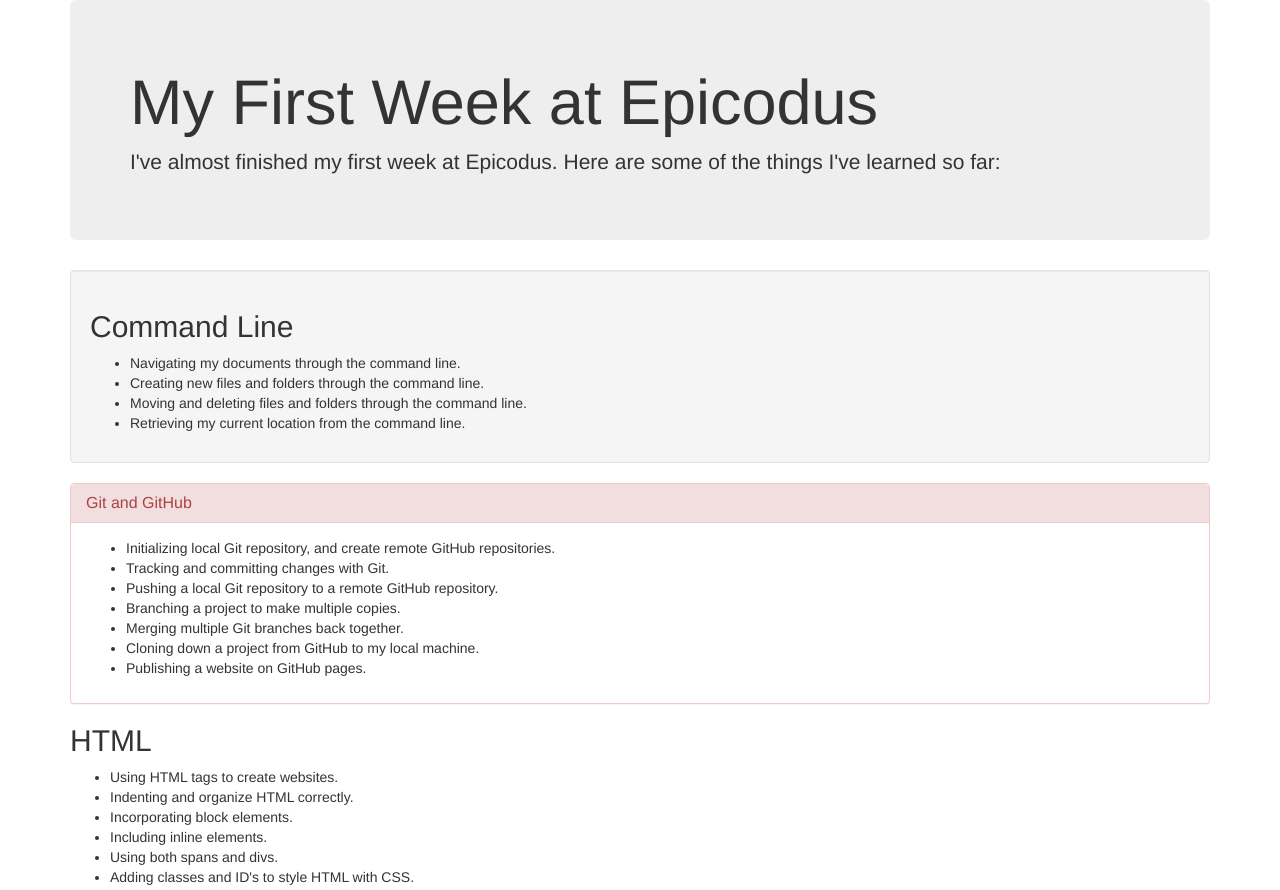
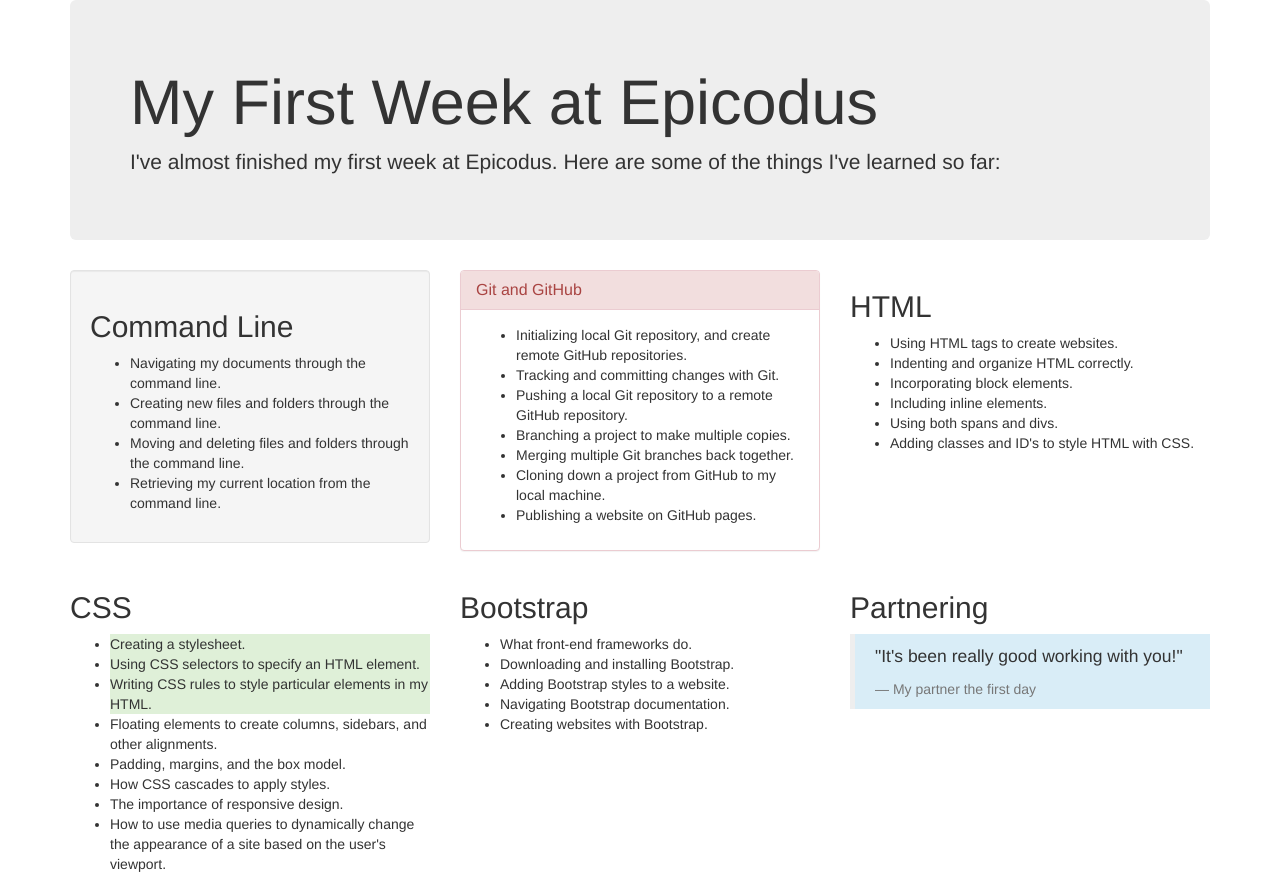
Before and after one commit to bpalowski/week-in-review, a plain HTML site: page index.html in a window 1280 px wide. Shown: the top 890 px of the page. Drawn offline with Linux system fonts and the light colour scheme.

Commit message:
added columns

```diff
--- a/index.html
+++ b/index.html
@@ -12,6 +12,8 @@
           I've almost finished my first week at Epicodus. Here are some of the things I've learned so far:
         </p>
       </div>
+    <div class="row">
+      <div class="col-md-4">
         <div class="well">
           <h2>Command Line</h2>
           <ul>
@@ -21,6 +23,9 @@
             <li>Retrieving my current location from the command line.</li>
           </ul>
         </div>
+      </div>
+
+      <div class="col-md-4">
         <div class="panel panel-danger">
           <div class="panel-heading">
             <h2 class="panel-title"> Git and GitHub</h2>
@@ -37,6 +42,8 @@
             </ul>
         </div>
       </div>
+    </div>
+    <div class="col-md-4">
         <h2>HTML</h2>
         <ul>
           <li>Using HTML tags to create websites.</li>
@@ -46,6 +53,12 @@
           <li>Using both spans and divs.</li>
           <li>Adding classes and ID's to style HTML with CSS.</li>
         </ul>
+      </row>
+    </div>
+    </div>
+
+    <div class="row">
+      <div class="col-md-4">
         <h2>CSS</h2>
         <ul>
           <li class="bg-success">Creating a stylesheet.</li>
@@ -57,6 +70,8 @@
           <li>The importance of responsive design.</li>
           <li>How to use media queries to dynamically change the appearance of a site based on the user's viewport.</li>
         </ul>
+      </div>
+      <div class="col-md-4">
         <h2>Bootstrap</h2>
         <ul>
           <li>What front-end frameworks do.</li>
@@ -65,11 +80,15 @@
           <li>Navigating Bootstrap documentation.</li>
           <li>Creating websites with Bootstrap.</li>
         </ul>
+      </div>
+      <div class="col-md-4">
         <h2>Partnering</h2>
         <blockquote class= "bg-info">
           <p>"It's been really good working with you!"</p>
           <footer>My partner the first day</footer>
         </blockquote>
       </div>
+      </div>
+    </div>
   </body>
 </html>
```
Lines whose indentation alone changed are shown as unchanged.
